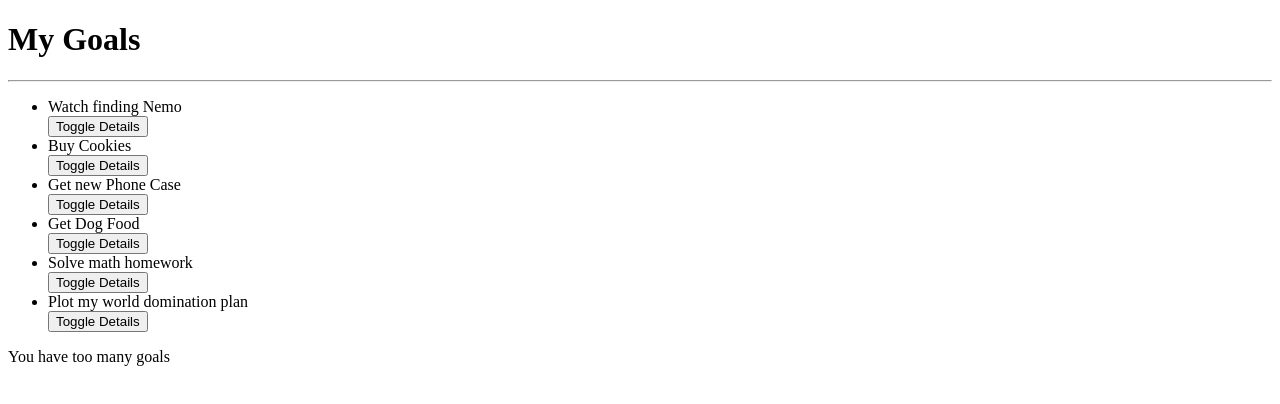
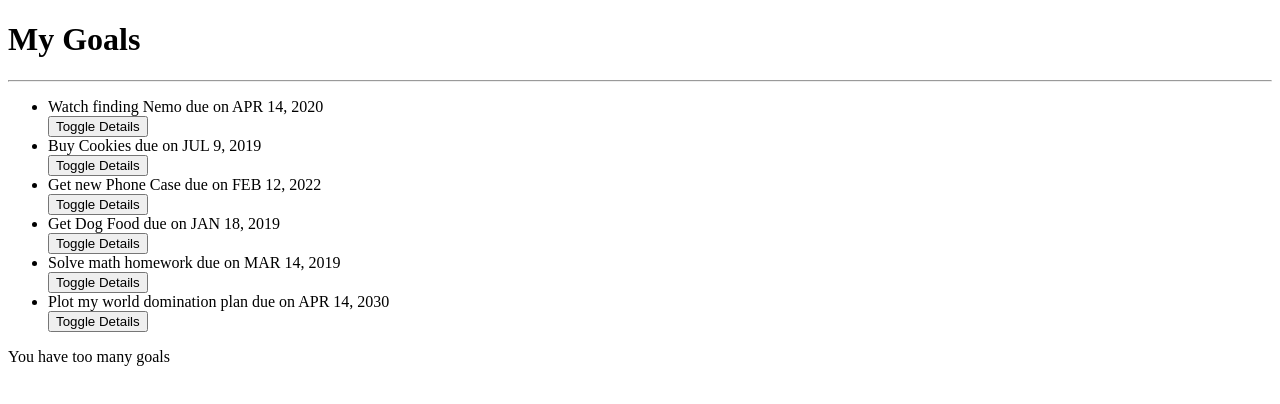
Before and after one commit to johngolem/Goals, an Angular app: page / in a window 1280 px wide. Shown: the top 404 px of the page. Built offline with nearby package versions, Linux system fonts and the light colour scheme.

Commit message:
add custom pipe for goal complete date

```diff
--- a/src/app/app.module.ts
+++ b/src/app/app.module.ts
@@ -6,13 +6,15 @@
 import { GoalComponent } from './goal/goal.component';
 import { GoalDetailComponent } from './goal-detail/goal-detail.component';
 import { StrikethroughDirective } from './strikethrough.directive';
+import { DateCountPipe } from './date-count.pipe';
 
 @NgModule({
   declarations: [
     AppComponent,
     GoalComponent,
     GoalDetailComponent,
-    StrikethroughDirective
+    StrikethroughDirective,
+    DateCountPipe
   ],
   imports: [
     BrowserModule,
--- /dev/null
+++ b/src/app/date-count.pipe.ts
@@ -0,0 +1,23 @@
+import { Pipe, PipeTransform } from '@angular/core';
+
+@Pipe({
+  name: 'dateCount'
+})
+export class DateCountPipe implements PipeTransform {
+
+  transform(value: any): number {
+    let today:Date = new Date(); //get current date and time
+    let todayWithNoTime:any = new Date(today.getFullYear(), today.getMonth(), today.getDate())
+    var dateDifference = Math.abs(value - todayWithNoTime) //returns value in miliseconds
+    const secondsInDay = 86400; //60 seconds * 60 minutes in an hour * 24 hours in a day
+    var dateDifferenceSeconds = dateDifference*0.001; //converts miliseconds to seconds
+    var dateCounter = dateDifferenceSeconds/secondsInDay;
+
+    if (dateCounter >= 1 && value > todayWithNoTime){
+      return dateCounter;
+    }else{
+      return 0;
+    }
+  }
+
+}
--- a/src/app/goal-detail/goal-detail.component.html
+++ b/src/app/goal-detail/goal-detail.component.html
@@ -1,3 +1,4 @@
 
 <p>  {{goal.description}}</p>
+<p>This goal will be complete in {{goal.completeDate|dateCount}} days</p>
   <button (click)= 'goalComplete(true)'>Complete</button>
--- a/src/app/goal.ts
+++ b/src/app/goal.ts
@@ -1,6 +1,7 @@
 export class Goal {
     showDescription: boolean;
-    constructor(public id: number,public name: string,public description: string){
+    constructor(public id: number,public name:
+      string,public description: string,public completeDate: Date){
       this.showDescription=false;
     }
   }
--- a/src/app/goal/goal.component.html
+++ b/src/app/goal/goal.component.html
@@ -2,7 +2,8 @@
 <hr>
 <ul>
   <div *ngFor='let goal of goals;let i = index'>
-    <li appStrikethrough>{{goal.name}}</li>
+    <li appStrikethrough>{{goal.name}} due on
+  {{goal.completeDate|date|uppercase}}</li>
     <button (click)='toggleDetails(i)'>Toggle Details</button>
     <app-goal-detail *ngIf='goal.showDescription' [goal]='goal' (isComplete) = 'completeGoal($event,i)'></app-goal-detail>
   </div>
--- a/src/app/goal/goal.component.ts
+++ b/src/app/goal/goal.component.ts
@@ -9,12 +9,12 @@
 export class GoalComponent implements OnInit {
 
   goals: Goal[] = [
-    new Goal(1, 'Watch finding Nemo', 'Find an online version and watch merlin find his son'),
-    new Goal(2,'Buy Cookies','I have to buy cookies for the parrot'),
-    new Goal(3,'Get new Phone Case','Diana has her birthday coming up soon'),
-    new Goal(4,'Get Dog Food','Pupper likes expensive snacks'),
-    new Goal(5,'Solve math homework','Damn Math'),
-    new Goal(6,'Plot my world domination plan','Cause I am an evil overlord'),
+    new Goal(1, 'Watch finding Nemo', 'Find an online version and watch merlin find his son',new Date(2020,3,14)),
+    new Goal(2,'Buy Cookies','I have to buy cookies for the parrot',new Date(2019,6,9)),
+    new Goal(3,'Get new Phone Case','Diana has her birthday coming up soon',new Date(2022,1,12)),
+    new Goal(4,'Get Dog Food','Pupper likes expensive snacks',new Date(2019,0,18)),
+    new Goal(5,'Solve math homework','Damn Math',new Date(2019,2,14)),
+    new Goal(6,'Plot my world domination plan','Cause I am an evil overlord',new Date(2030,3,14))
   ];
 
 
```
Also changed, not shown: 1 other file (tests, documents, lock files or other folders).
